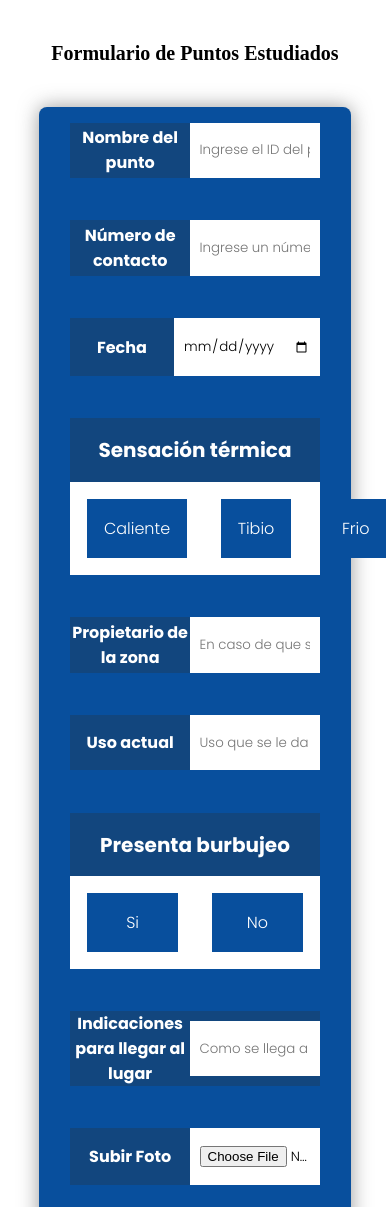
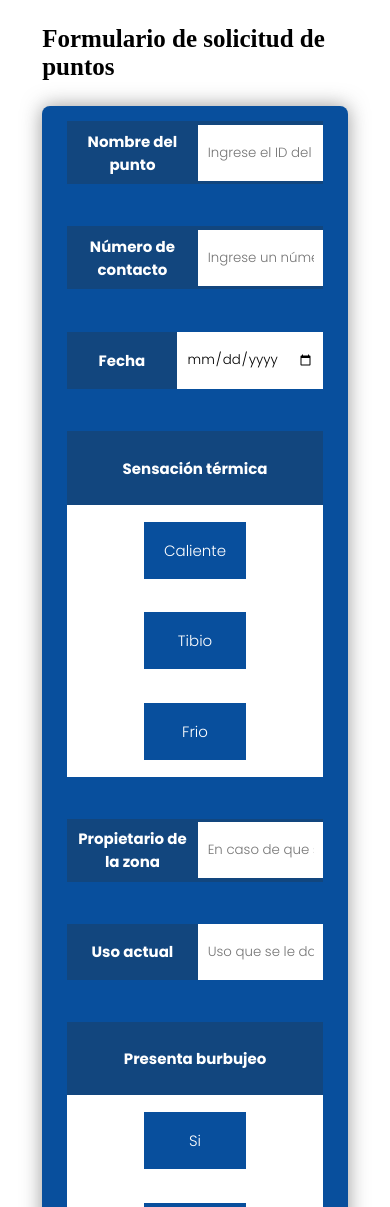
Before and after one commit to MarioCordero/GeoterRA_DEV, a PHP site: page /addpoint.html in a window 390 px wide. Shown: the part 68-1275 px from the top of the page. Run offline with PHP 8.4, Linux system fonts and the light colour scheme; some web fonts are replaced; grey boxes are pictures that could not be loaded.

Commit message:
FEAT: Optimizada resolucion 815-720-615 a addpoint.html

```diff
--- a/website/addpoint.html
+++ b/website/addpoint.html
@@ -96,7 +96,7 @@
 				<!-- TODO[] : ver si se puede hacer autoguardado -->
 				<div class="add-point">
 
-					<h1 class="Montserrat-SemiBold">Formulario de Puntos Estudiados</h1>
+					<h1 class="Montserrat-SemiBold">Formulario de solicitud de puntos</h1>
 
 					<form action="" method="post" id="add-point-form" class="add-point-form">
 
--- a/website/assets/css/responsive.css
+++ b/website/assets/css/responsive.css
@@ -471,17 +471,50 @@
 
 /*---------------------------------815 WIDTH-------------------------*/
 @media screen and (max-width: 815px){
-
+    /* NOTHING */
 }
 
 /*---------------------------------720 WIDTH-------------------------*/
 @media screen and (max-width: 720px){
-
+    .add-point h1 {
+        font-size: 30px;
+    }
+    .radio-buttons-container .option label {
+        font-size: 15px;
+    }
+    .add-point-form p label {
+        width: 100%;
+        font-size: 15px;
+        color: var(--blanco);
+    }
+    .add-point-form {
+        padding: 5% 8%;
+    }
+    .add-point {
+        padding: 13vh 5vh;
+        gap: 5vh;
+    }
 }
 
 /*---------------------------------615 WIDTH-------------------------*/
 @media screen and (max-width: 615px){
-
+    .add-point {
+        padding: 11vh 5vh;
+        gap: 3vh;
+    }
+    .add-point h1 {
+        font-size: 25px;
+    }
+    .add-point-form p label {
+        margin: 1vh;
+    }
+    .radio-buttons-container {
+        flex-direction: column;
+    }
+    .radio-buttons-container .option {
+        width: 40%;
+        margin: auto;
+    }
 }
 
 /*---------------------------------419 WIDTH -------------------------*/
```
